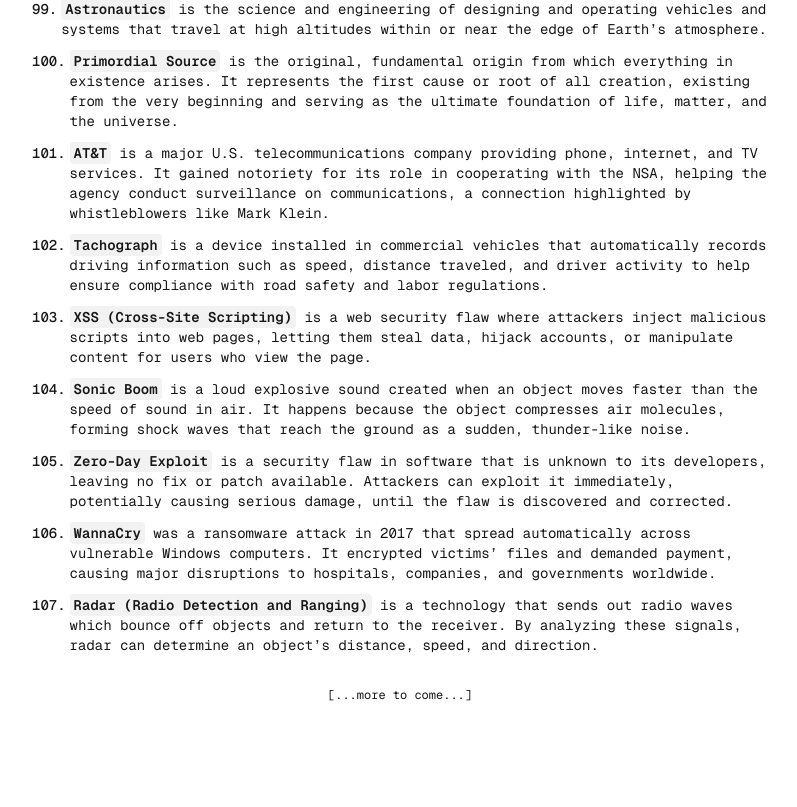
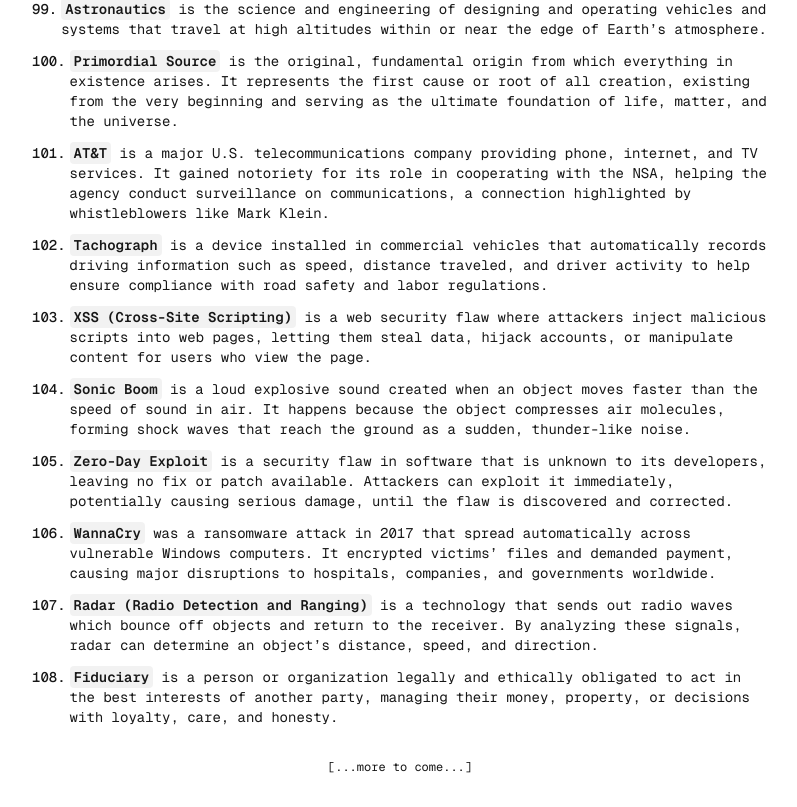
Before and after one commit to BrahimBoussada/mind-log, a Next.js app: page / in a window 1280 px wide. Shown: the part 6260-7067 px from the top of the page, without its empty margins (240-1037 px from the left). Before the commit the page ends 6995 px from the top, so only its background shows below. Built offline with nearby package versions, Linux system fonts and the light colour scheme.

Commit message:
log:22-11-2025

```diff
--- a/src/app/page.tsx
+++ b/src/app/page.tsx
@@ -1019,6 +1019,18 @@ export default function Home() {
             object’s distance, speed, and direction.
           </Text>
         </Note>
+
+        <Note>
+          <N>108. </N>
+          <Text>
+            <Key>Fiduciary</Key> is a person or organization legally and
+            ethically obligated to act in the best interests of another party,
+            managing their money, property, or decisions with loyalty, care, and
+            honesty.
+          </Text>
+        </Note>
+
+        {/* --- end --- */}
       </NoteWrapper>
 
       <span className="font-mono text-xs text-center my-8">
```
